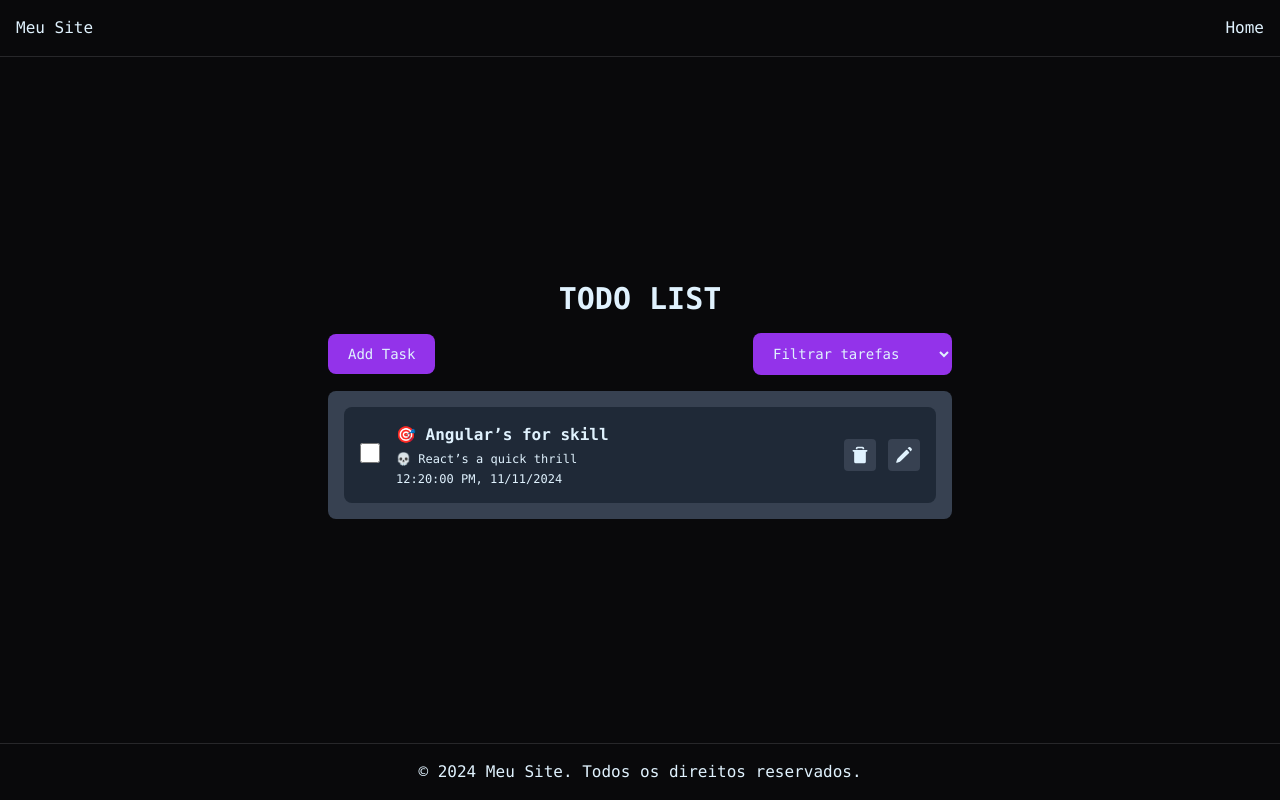
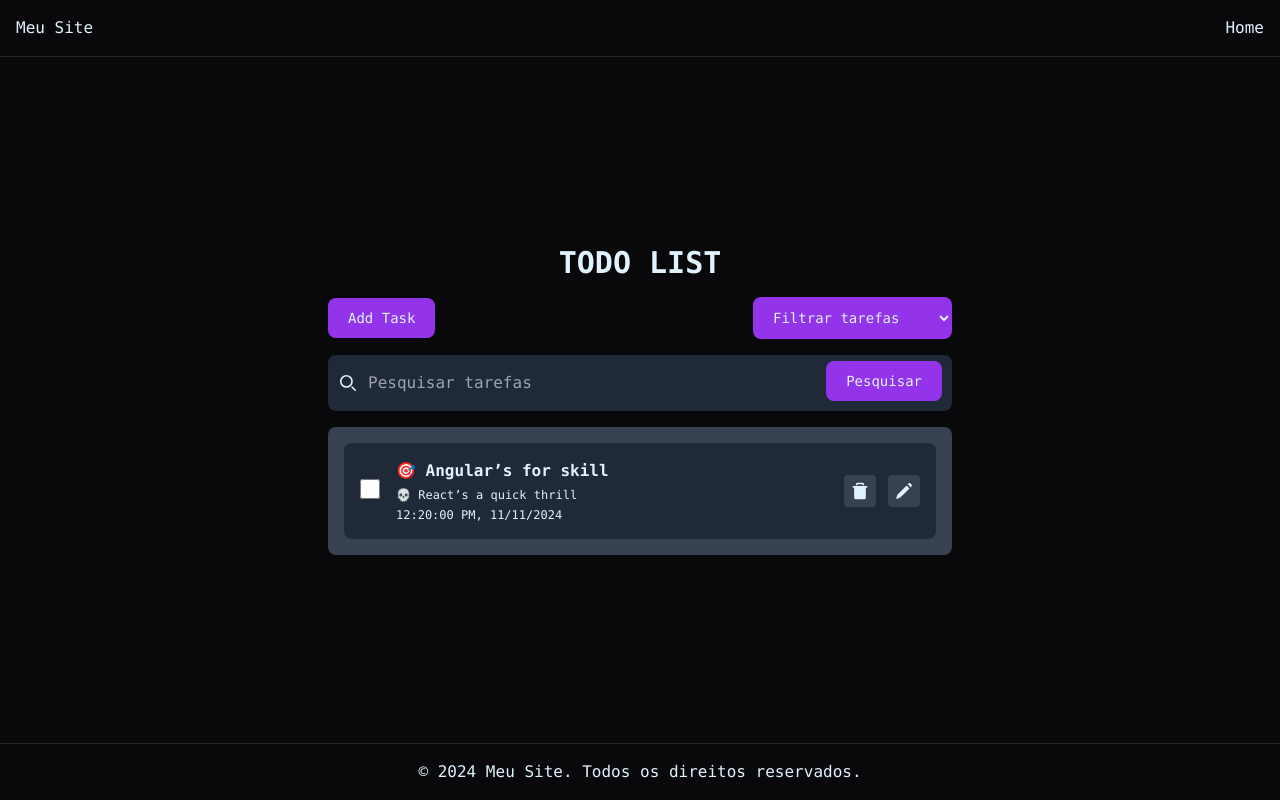
Before and after one commit to bsbontorin/todo, a React (Vite) app: page / in a window 1280 px wide. Built offline with nearby package versions, Linux system fonts and the light colour scheme.

Commit message:
Edit - Criado componente para realizar busca dinâmica das tarefas

```diff
--- a/src/App.scss
+++ b/src/App.scss
@@ -47,6 +47,10 @@ body {
       }
 
       & .actions {
+        @extend %flex-center-center;
+        @apply w-full flex-col;
+
+        & .line {
           @extend %flex-center-between;
           @apply w-full;
 
@@ -59,6 +63,7 @@ body {
 
             & option:disabled {
               @apply text-sky-200 opacity-100 italic;
+            }
           }
         }
       }
@@ -115,6 +120,37 @@ body {
           }
         }
       }
+    }
+  }
+}
+
+.search-bar-container {
+  @extend %flex-center-center;
+  @apply w-full mt-4;
+
+  & .form-group {
+    @extend %flex-center-center;
+    @apply relative w-full;
+
+    & .label {
+      @extend %flex-center-center;
+      @apply w-full relative;
+
+      & .icon {
+        @apply absolute inset-y-0 start-0 flex items-center ps-3 pointer-events-none;
+
+        & .svg {
+          @apply w-4 h-4;
+        }
+      }
+
+      & .input {
+        @apply p-4 ps-10 w-full rounded-lg focus:ring-0 focus:outline-0  bg-gray-800;
+      }
+    }
+
+    & .button {
+      @apply px-5 py-2.5 absolute end-2.5 bottom-2.5 text-sm rounded-lg focus:ring-0 capitalize bg-purple-600 hover:bg-purple-700;
     }
   }
 }
--- /dev/null
+++ b/src/components/SearchBar/SearchBar.tsx
@@ -0,0 +1,26 @@
+import { SearchBarProps } from '../../types/select';
+
+export const SearchBar: React.FC<SearchBarProps> = ({ buttonLabel, placeholder, onChange }) => {
+  const handleOnChange = (event: React.ChangeEvent<HTMLInputElement>) => {
+    const { value } = event.target;
+    onChange(value);
+  };
+
+  return (
+    <div className='search-bar-container'>
+      <form className='form-group'>
+        <label className='label' aria-label='Search field'>
+          <div className='icon'>
+            <svg className='svg' aria-hidden='true' xmlns='http://www.w3.org/2000/svg' fill='none' viewBox='0 0 20 20'>
+              <path stroke='currentColor' strokeLinecap='round' strokeLinejoin='round' strokeWidth='2' d='m19 19-4-4m0-7A7 7 0 1 1 1 8a7 7 0 0 1 14 0Z' />
+            </svg>
+          </div>
+          <input type='search' className='input' required placeholder={placeholder} onChange={(event) => handleOnChange(event)} />
+        </label>
+        <button type='submit' className='button'>
+          {buttonLabel}
+        </button>
+      </form>
+    </div>
+  );
+};
--- a/src/components/TodoList/TaskHeader/TaskHeader.tsx
+++ b/src/components/TodoList/TaskHeader/TaskHeader.tsx
@@ -5,8 +5,9 @@ import { TaskHeaderProps } from '../../../types/todo-list';
 import { Button } from '../../Button/Button';
 import { Modal } from '../../Modal/Modal';
 import { Select } from '../../Select/Select';
+import { SearchBar } from '../../SearchBar/SearchBar';
 
-export const TaskHeader: React.FC<TaskHeaderProps> = ({ onClickAddTask, onClickFilterByStatus }) => {
+export const TaskHeader: React.FC<TaskHeaderProps> = ({ onChangeSearch, onClickAddTask, onClickFilterByStatus }) => {
   // * VARIABLES
   const [isFormValid, setIsFormValid] = useState(false);
   const [isModalAddTaskOpen, setIsModalAddTaskOpen] = useState(false);
@@ -37,6 +38,10 @@ export const TaskHeader: React.FC<TaskHeaderProps> = ({ onClickAddTask, onClickF
     setFormData((prevData) => ({ ...prevData, [name]: value }));
   };
 
+  const handleOnChangeSearch = (search: string) => {
+    onChangeSearch(search)
+  };
+
   const validateForm = () => {
     setIsFormValid(Object?.values(formData)?.every((value) => String(value)?.trim() !== ''));
   };
@@ -61,6 +66,7 @@ export const TaskHeader: React.FC<TaskHeaderProps> = ({ onClickAddTask, onClickF
         <h1 className='title'>todo list</h1>
 
         <div className='actions'>
+          <div className='line'>
             <Button text='add task' customClass='button-text' onClick={() => handleOnClickModalAddTask()} />
             <Select
               defaultOption='Filtrar tarefas'
@@ -68,6 +74,10 @@ export const TaskHeader: React.FC<TaskHeaderProps> = ({ onClickAddTask, onClickF
               values={[-1, 0, 1]}
               onChange={(status) => handleOnClickFilterByStatus(status)}
             />
+          </div>
+          <div className='line'>
+            <SearchBar buttonLabel="pesquisar" placeholder='Pesquisar tarefas' onChange={(search) => handleOnChangeSearch(search)} />
+          </div>
         </div>
       </div>
 
--- a/src/pages/Home.page.tsx
+++ b/src/pages/Home.page.tsx
@@ -9,12 +9,17 @@ import { TaskProps } from '../types/todo-list';
 
 export const Home: React.FC = () => {
   const [filterStatus, setFilterStatus] = useState<Array<number>>([]);
+  const [filterSearch, setFilterSearch] = useState<string>('');
 
   const [tasks, setTasks] = useState<Array<TaskProps>>(() => {
     const savedTasks = localStorage.getItem('tasks');
     return savedTasks ? JSON.parse(savedTasks) : baseTasks;
   });
   useEffect(() => localStorage.setItem('tasks', JSON.stringify(tasks)), [tasks]);
+
+  const handleOnChangeSearch = (search: string) => {
+    setFilterSearch(search);
+  };
 
   const handleOnClickAddTask = (data: FormDataAddTask) => {
     setTasks((prevTasks) => [...prevTasks, { id: String(prevTasks?.length), ...data }]);
@@ -38,16 +43,25 @@ export const Home: React.FC = () => {
 
   const getVisibleTasks = () => {
     if (!filterStatus?.length) {
-      return tasks?.filter(({ status }) => status !== 3) || [];
+      return tasks?.filter(({ name, description, status }) => [name, description]?.some((item) => item?.includes(filterSearch)) && status !== 3) || [];
     }
-    return tasks?.filter(({ status }) => filterStatus?.includes(status) || (filterStatus?.includes(-1) && status !== 3)) || [];
+    return (
+      tasks?.filter(
+        ({ name, description, status }) =>
+          [name, description]?.some((item) => item?.includes(filterSearch)) && (filterStatus?.includes(status) || (filterStatus?.includes(-1) && status !== 3)),
+      ) || []
+    );
   };
 
   return (
     <DefaultLayout>
       <section className='home-container'>
         <div className='content'>
-          <TaskHeader onClickAddTask={(formData) => handleOnClickAddTask(formData)} onClickFilterByStatus={(status) => handleOnClickFilterByStatus([status])} />
+          <TaskHeader
+            onChangeSearch={(search) => handleOnChangeSearch(search)}
+            onClickAddTask={(formData) => handleOnClickAddTask(formData)}
+            onClickFilterByStatus={(status) => handleOnClickFilterByStatus([status])}
+          />
           <TaskList
             tasks={getVisibleTasks()}
             onClickEditTask={(task) => handleOnClickEditTask(task)}
--- /dev/null
+++ b/src/types/select.d.ts
@@ -0,0 +1,5 @@
+export interface SearchBarProps {
+  placeholder: string;
+  buttonLabel: string;
+  onChange: (search: string) => void;
+}
--- a/src/types/todo-list.d.ts
+++ b/src/types/todo-list.d.ts
@@ -9,6 +9,7 @@ export interface TaskProps {
 }
 
 export interface TaskHeaderProps {
+  onChangeSearch: (search: string) => void;
   onClickAddTask: (data: FormDataAddTask) => void;
   onClickFilterByStatus: (status: number) => void;
 }
```
Lines whose indentation alone changed are shown as unchanged.
